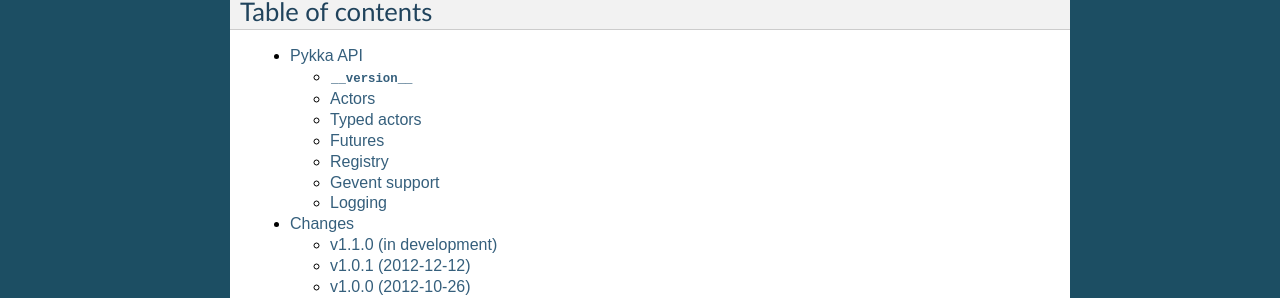
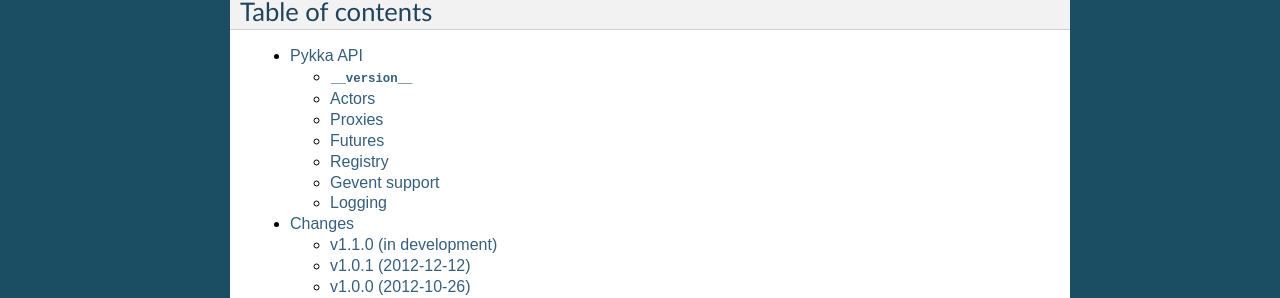
Before and after one commit to jodal/pykka, a Sphinx documentation site: the page built from docs/index.rst, in a window 1280 px wide and 900 px high, scrolled down 5205 px. Shown: the part 307-605 px from the top of the window. Built offline with Sphinx 7.4.7, drawn with Linux system fonts in a browser that asks for light colours.

Commit message:
docs: 'proxies' is closer to the API than 'typed actors'

```diff
--- a/docs/api.rst
+++ b/docs/api.rst
@@ -24,8 +24,8 @@
     :members:
 
 
-Typed actors
-============
+Proxies
+=======
 
 .. autoclass:: pykka.ActorProxy
     :members:
```
